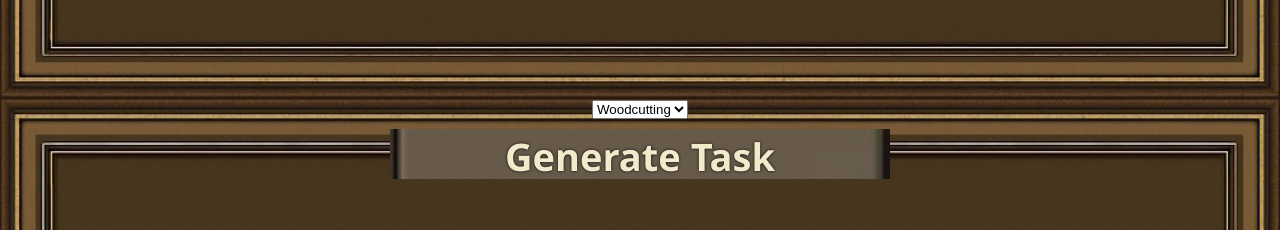
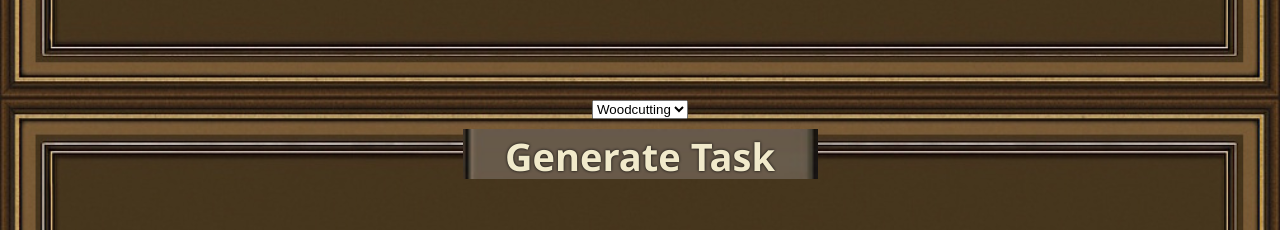
Before and after one commit to pitchblac23/SkillTaskGenerator, a plain HTML site: page index.html in a window 1280 px wide. Shown: the top 230 px of the page. Drawn offline with Linux system fonts and the light colour scheme.

Commit message:
Update style.css

```diff
--- a/styles/style.css
+++ b/styles/style.css
@@ -12,7 +12,7 @@ body {
   background-image: url('../assets/button.jpg');
   background-size: cover;
   background-position: center;
-  width: 500px;
+  width: 355px;
   height: 50px;
   border: none;
   color: #f1eacb;
```
